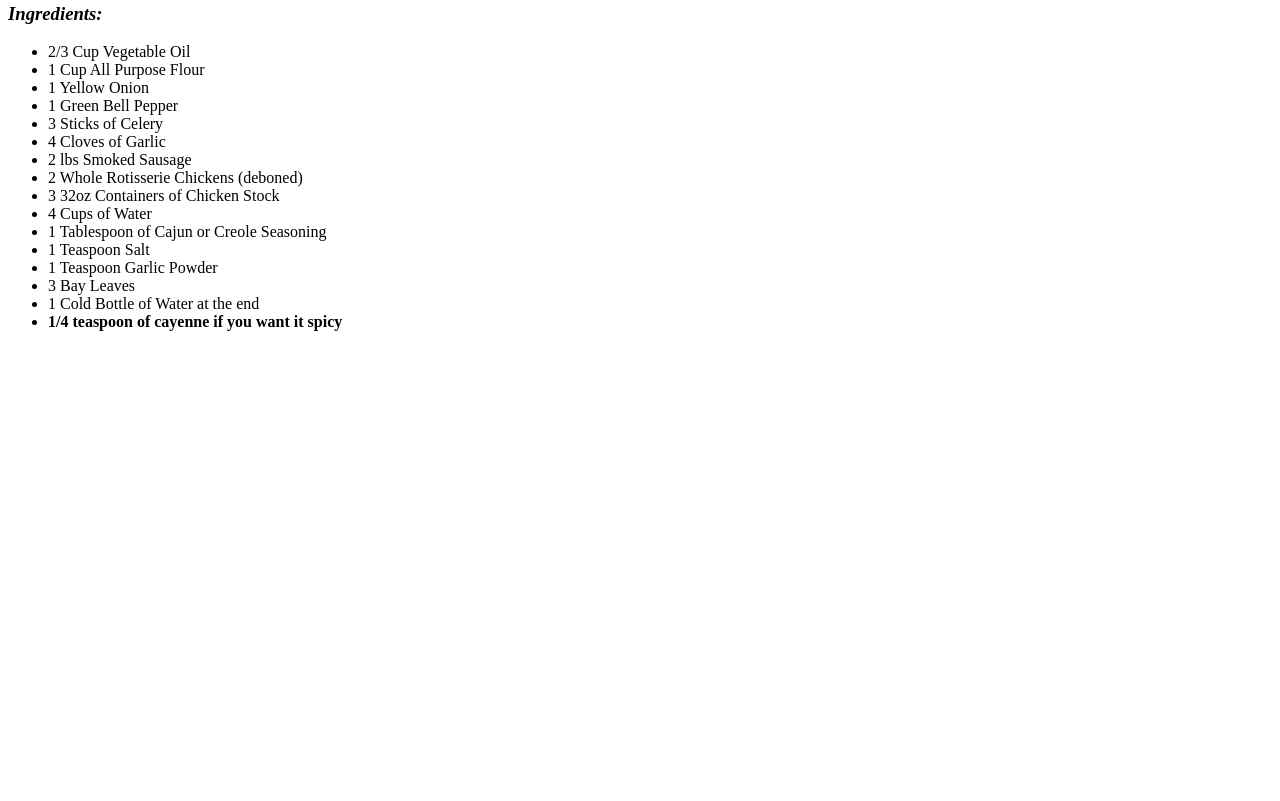
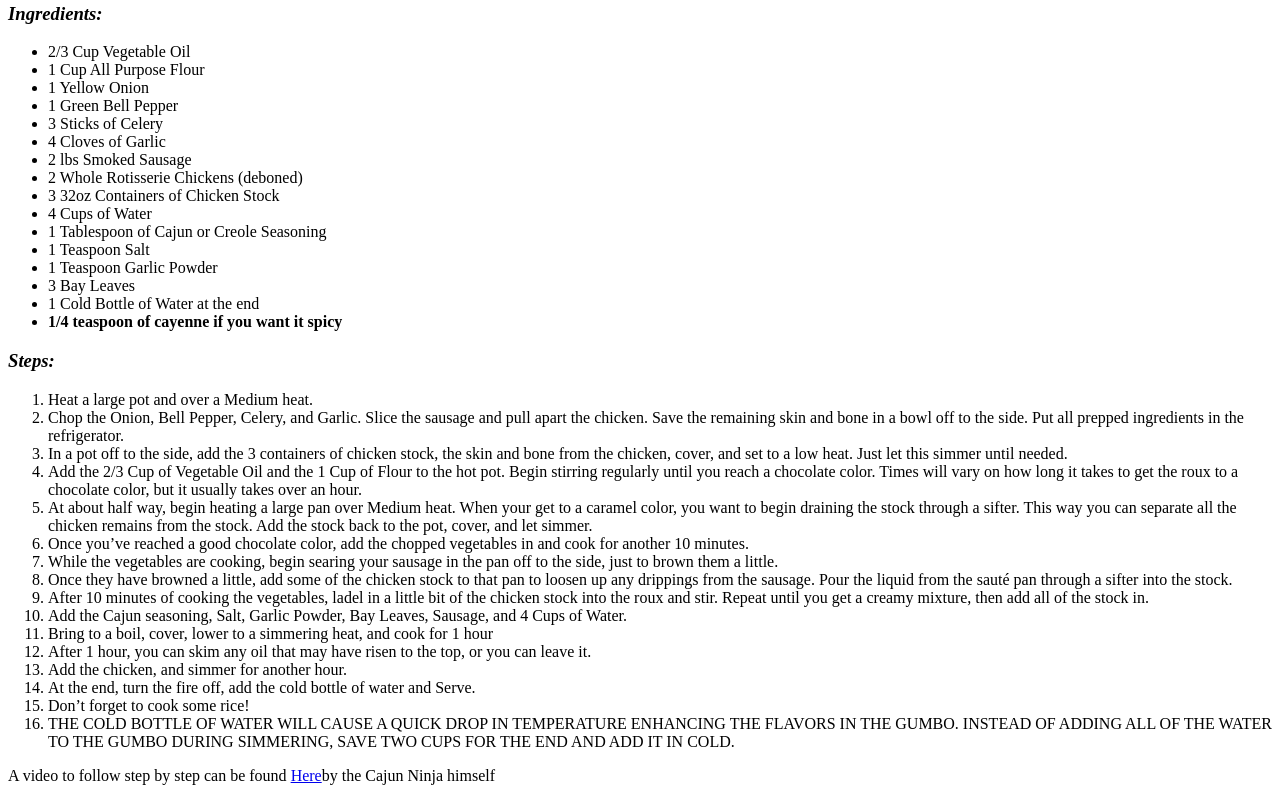
Before and after one commit to Aldeaux225/odin-recipes, a plain HTML site: page recipes/Gumbo.html in a window 1280 px wide. Shown: the part 336-1137 px from the top of the page. Before the commit the page ends 800 px from the top, so only its background shows below. Drawn offline with Linux system fonts and the light colour scheme.

Commit message:
Finished (hopefully) the gumbo page for now, until CSS work starts

```diff
--- a/recipes/Gumbo.html
+++ b/recipes/Gumbo.html
@@ -40,5 +40,29 @@
            <li>1 Cold Bottle of Water at the end</li>
            <li><strong>1/4 teaspoon of cayenne if you want it spicy</strong></li>
        </ul>
+
+       <h3><strong><em>Steps:</em></strong></h3>
+
+       <ol>
+           <li>Heat a large pot and over a Medium heat.</li>
+           <li>Chop the Onion, Bell Pepper, Celery, and Garlic. Slice the sausage and pull apart the chicken. Save the remaining skin and bone in a bowl off to the side. Put all prepped ingredients in the refrigerator.       </li>
+           <li>In a pot off to the side, add the 3 containers of chicken stock, the skin and bone from the chicken, cover, and set to a low heat. Just let this simmer until needed.</li>
+           <li>Add the 2/3 Cup of Vegetable Oil and the 1 Cup of Flour to the hot pot. Begin stirring regularly until you reach a chocolate color. Times will vary on how long it takes to get the roux to a chocolate color, but it usually takes over an hour. </li>
+           <li>At about half way, begin heating a large pan over Medium heat. When your get to a caramel color, you want to begin draining the stock through a sifter. This way you can separate all the chicken remains from the stock. Add the stock back to the pot, cover, and let simmer.</li>
+           <li>Once you’ve reached a good chocolate color, add the chopped vegetables in and cook for another 10 minutes.</li>
+           <li>While the vegetables are cooking, begin searing your sausage in the pan off to the side, just to brown them a little.</li>
+           <li>Once they have browned a little, add some of the chicken stock to that pan to loosen up any drippings from the sausage. Pour the liquid from the sauté pan through a sifter into the stock. </li>
+           <li>After 10 minutes of cooking the vegetables, ladel in a little bit of the chicken stock into the roux and stir. Repeat until you get a creamy mixture, then add all of the stock in. </li>
+           <li>Add the Cajun seasoning, Salt, Garlic Powder, Bay Leaves, Sausage, and 4 Cups of Water.</li>
+           <li>Bring to a boil, cover, lower to a simmering heat, and cook for 1 hour</li>
+           <li>After 1 hour, you can skim any oil that may have risen to the top, or you can leave it.</li>
+           <li>Add the chicken, and simmer for another hour.</li>
+           <li>At the end, turn the fire off, add the cold bottle of water and Serve. </li>
+           <li>Don’t forget to cook some rice!</li>
+           <li>THE COLD BOTTLE OF WATER WILL CAUSE A QUICK DROP IN TEMPERATURE ENHANCING THE FLAVORS IN THE GUMBO. INSTEAD OF ADDING ALL OF THE WATER TO THE GUMBO DURING SIMMERING, SAVE TWO CUPS FOR THE END AND ADD IT IN COLD.</li>
+       </ol>
+
+       <p>A video to follow step by step can be found <a href="https://www.youtube.com/watch?v=-SLnkE3nqL0">Here</a>by the Cajun Ninja himself</p>
+
 </body>
 </html>
```
